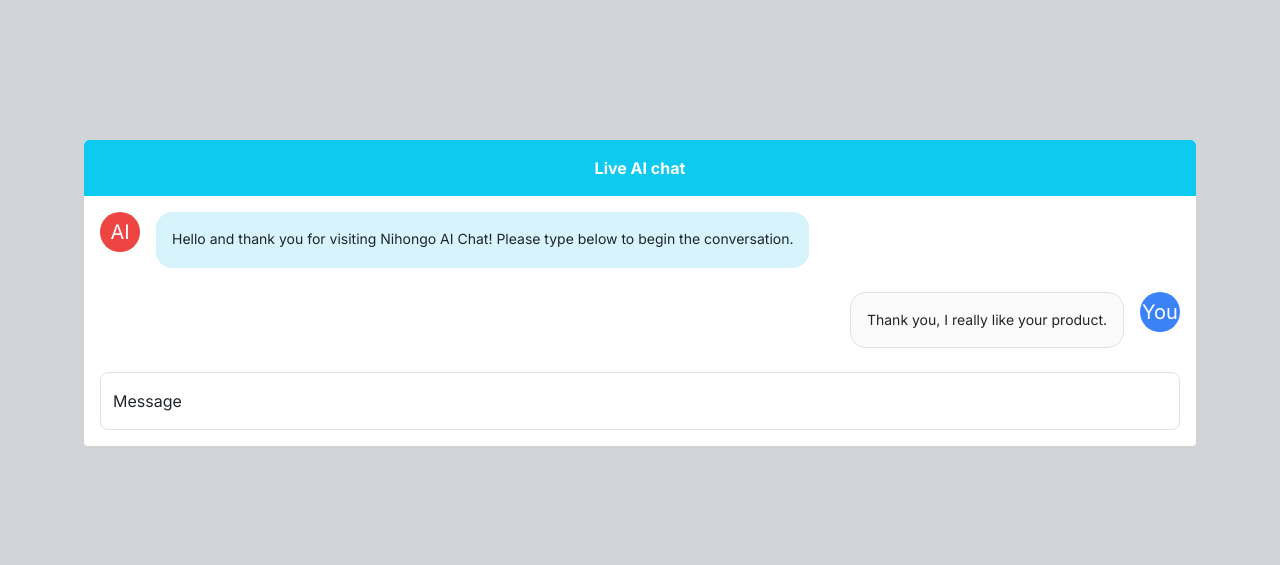
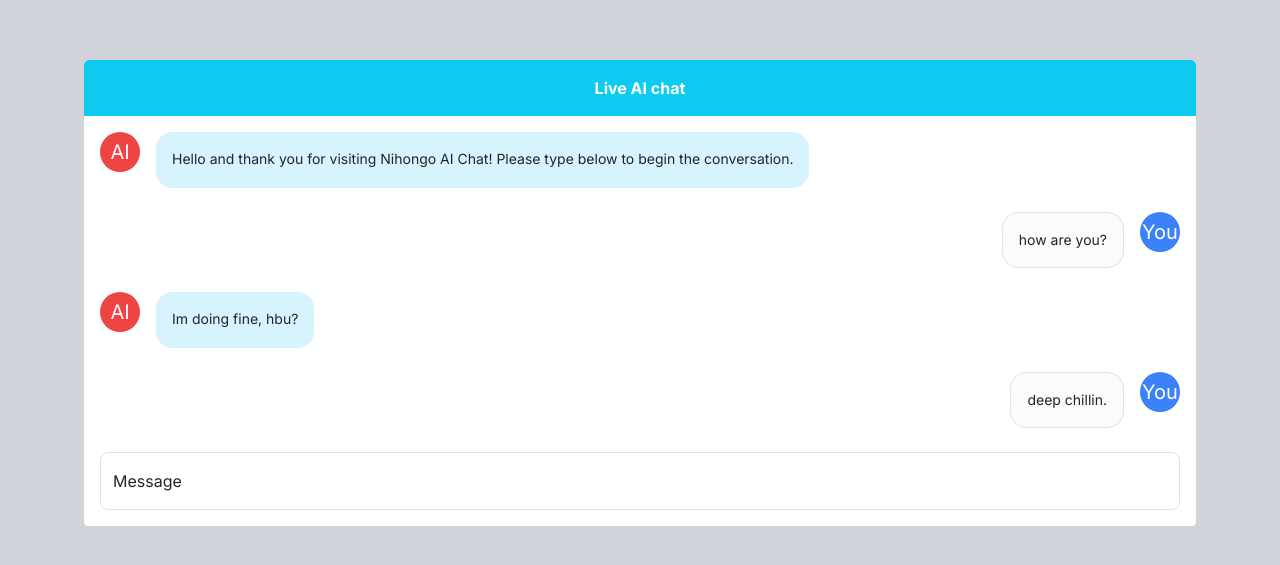
Before and after one commit to zackhanni/nihongo-chatbot, a Next.js app: page / in a window 1280 px wide. Shown: the part 107-672 px from the top of the page. Built offline with nearby package versions, Linux system fonts and the light colour scheme.

Commit message:
created demo chat database to start

```diff
--- a/app/page.tsx
+++ b/app/page.tsx
@@ -1,8 +1,21 @@
 "use client";
 
 import Image from "next/image";
+import { useState } from "react";
+
+const demoMessages = [
+  [
+    "ai",
+    "Hello and thank you for visiting Nihongo AI Chat! Please type below to begin the conversation.",
+  ],
+  ["user", "how are you?"],
+  ["ai", "Im doing fine, hbu?"],
+  ["user", "deep chillin."],
+];
 
 export default function Home() {
+  const [chats, setChats] = useState(demoMessages);
+
   return (
     <main className="flex items-center justify-center h-screen w-screen bg-gray-300">
       <section className="container">
@@ -10,20 +23,19 @@ export default function Home() {
           <div className="card-header d-flex justify-center bg-info border-bottom-0 rounded-t-2xl">
             <p className="fw-bold text-white mb-0 py-2">Live AI chat</p>
           </div>
-          <div className="card-body">
-            <div className="d-flex flex-row justify-content-start mb-4">
+          <div className="card-body min-h-[50svh]">
+            {/* default AI chat bubble style */}
+            {/* <div className="d-flex flex-row justify-content-start mb-4">
               <p className="bg-red-500 size-10 px-3 rounded-full text-white items-center justify-center flex text-bold text-xl">
                 AI
               </p>
               <div className="p-3 ms-3 rounded-2xl bg-[#39c0ed33]">
-                <p className="small mb-0">
-                  Hello and thank you for visiting Nihongo AI Chat! Please type
-                  below to begin the conversation.
-                </p>
+                <p className="small mb-0">{chats[0][1]}</p>
               </div>
-            </div>
+            </div> */}
 
-            <div className="d-flex flex-row justify-content-end mb-4">
+            {/* default user chat bubble style */}
+            {/* <div className="d-flex flex-row justify-content-end mb-4">
               <div className="p-3 me-3 border rounded-2xl bg-[#fbfbfb;]">
                 <p className="small mb-0">
                   Thank you, I really like your product.
@@ -32,7 +44,39 @@ export default function Home() {
               <p className="bg-blue-500 size-10 px-3 rounded-full text-white items-center justify-center flex text-bold text-xl">
                 You
               </p>
-            </div>
+            </div> */}
+            {/* chat from database starts here */}
+            {chats.map((chat) => {
+              if (chat[0] === "ai") {
+                return (
+                  <div
+                    key={chat[1]}
+                    className="d-flex flex-row justify-content-start mb-4"
+                  >
+                    <p className="bg-red-500 size-10 px-3 rounded-full text-white items-center justify-center flex text-bold text-xl">
+                      AI
+                    </p>
+                    <div className="p-3 ms-3 rounded-2xl bg-[#39c0ed33]">
+                      <p className="small mb-0">{chat[1]}</p>
+                    </div>
+                  </div>
+                );
+              } else if (chat[0] === "user") {
+                return (
+                  <div
+                    key={chat[1]}
+                    className="d-flex flex-row justify-content-end mb-4"
+                  >
+                    <div className="p-3 me-3 border rounded-2xl bg-[#fbfbfb;]">
+                      <p className="small mb-0">{chat[1]}</p>
+                    </div>
+                    <p className="bg-blue-500 size-10 px-3 rounded-full text-white items-center justify-center flex text-bold text-xl">
+                      You
+                    </p>
+                  </div>
+                );
+              }
+            })}
 
             <div
               data-mdb-input-init
```
